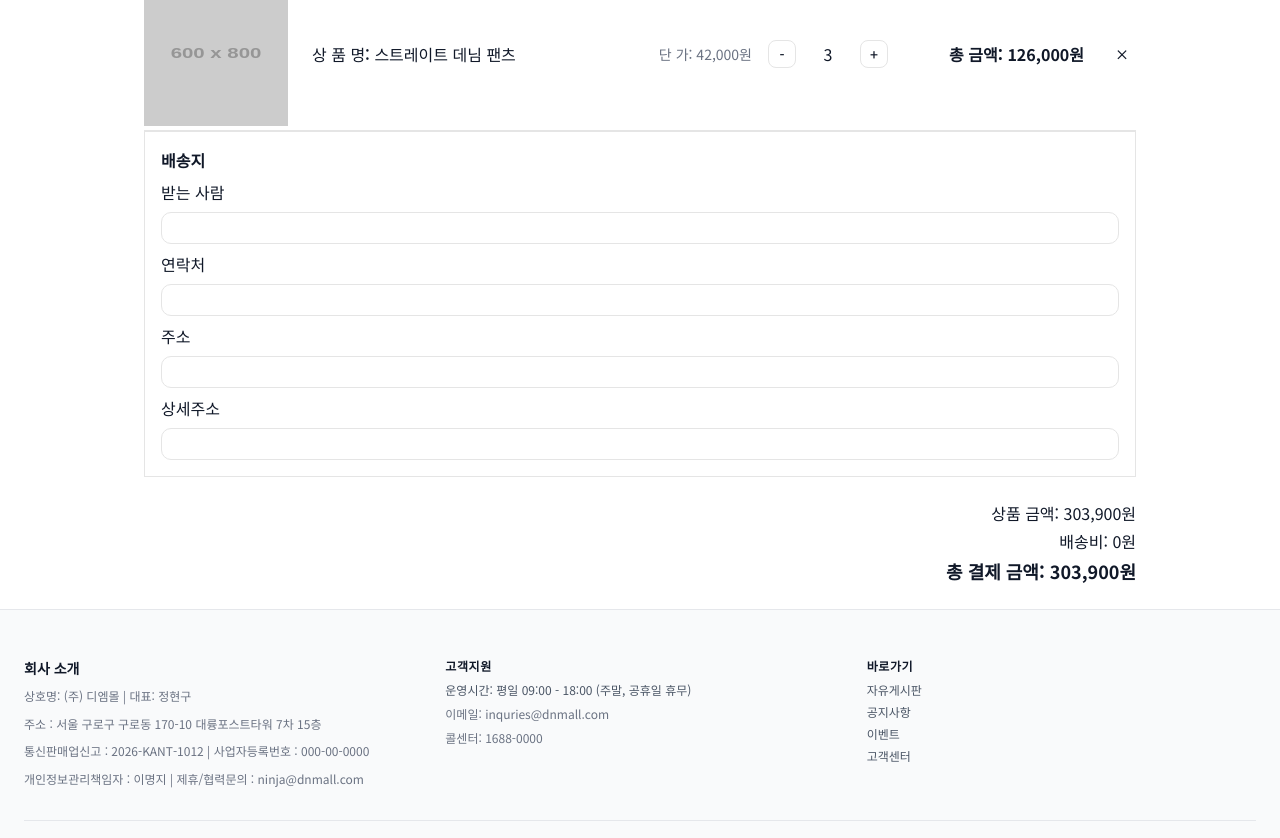
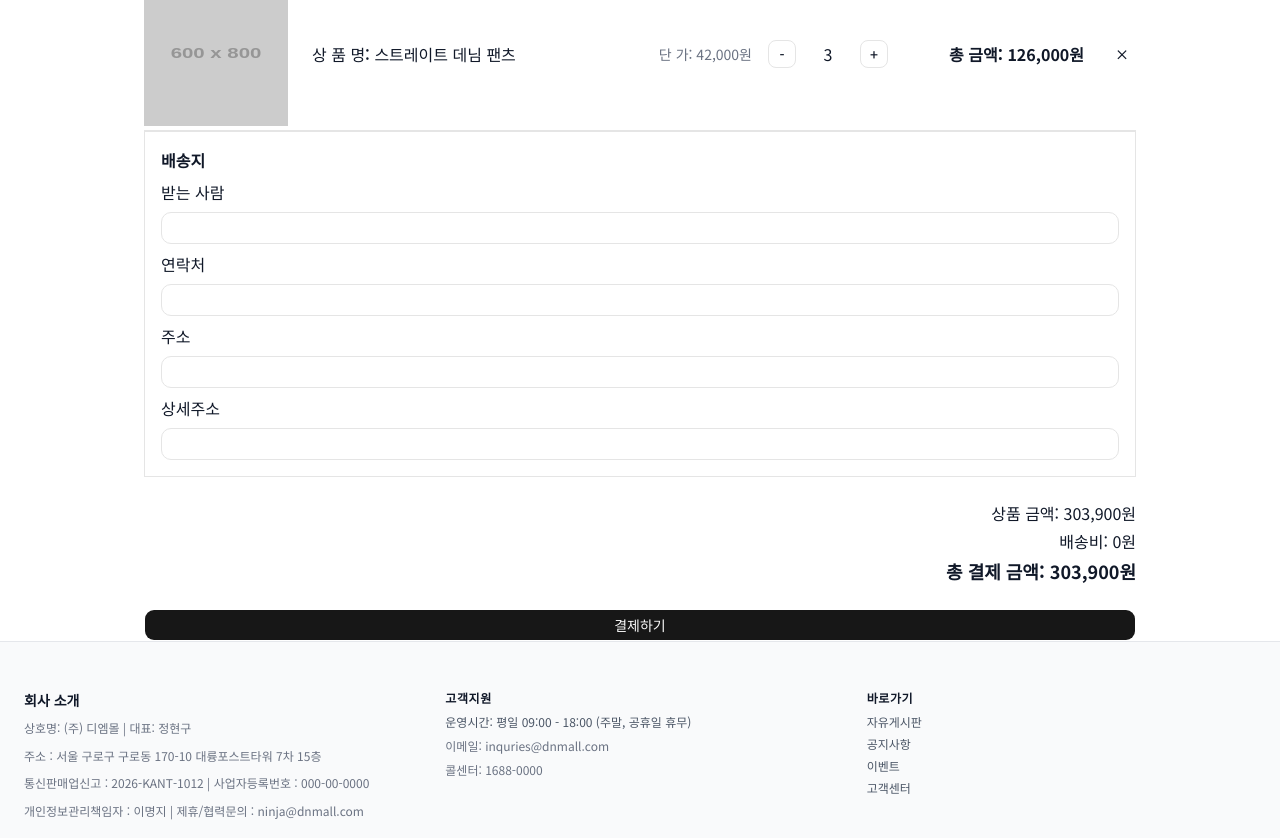
Before and after one commit to mjlee0914/FE-project-teamD, a Next.js app: page /cart in a window 1280 px wide. Shown: the part 440-1278 px from the top of the page. Built offline with nearby package versions, Linux system fonts and the light colour scheme.

Commit message:
feat: 결제하기 버튼, 배송지 빈칸 검사 추가

```diff
--- a/domains/cart/components/CartItemList.tsx
+++ b/domains/cart/components/CartItemList.tsx
@@ -9,6 +9,8 @@ import { useState } from 'react';
 
 export default function CartItemList() {
     const [items, setItems] = useState(MOCK_CART_ITEMS);
+    const [payMessage, setPayMessage] = useState<string | null>(null);
+
     function changeQuantity(id: number, amount: number) {
         setItems(
             items.map((item) =>
@@ -34,6 +36,25 @@ export default function CartItemList() {
     );
     const shippingFee = totalPrice === 0 || totalPrice >= 50000 ? 0 : 3000;
     const finalPrice = totalPrice + shippingFee;
+
+    function handlePay(formData: FormData) {
+        const recipient = String(formData.get('recipient'));
+        const phone = String(formData.get('phone'));
+        const address = String(formData.get('address'));
+        const addressDetail = String(formData.get('addressDetail'));
+
+        if (
+            recipient === '' ||
+            phone === '' ||
+            address === '' ||
+            addressDetail === ''
+        ) {
+            setPayMessage('빈칸을 입력해 주세요');
+            return;
+        }
+
+        setPayMessage(`${formatPrice(finalPrice)} 결제 완료!`);
+    }
 
     return (
         <div className="mx-auto max-w-5xl px-4">
@@ -109,7 +130,7 @@ export default function CartItemList() {
                 })}
             </ul>
             {items.length > 0 && (
-                <>
+                <form action={handlePay}>
                     <ShippingAddress />
                     <div className="flex flex-col items-end gap-1 py-6">
                         <p>상품 금액: {formatPrice(totalPrice)}</p>
@@ -118,7 +139,13 @@ export default function CartItemList() {
                             총 결제 금액: {formatPrice(finalPrice)}
                         </p>
                     </div>
-                </>
+                    <Button type="submit" className="w-full">
+                        결제하기
+                    </Button>
+                    {payMessage && (
+                        <p className="py-4 text-center">{payMessage}</p>
+                    )}
+                </form>
             )}
         </div>
     );
```
